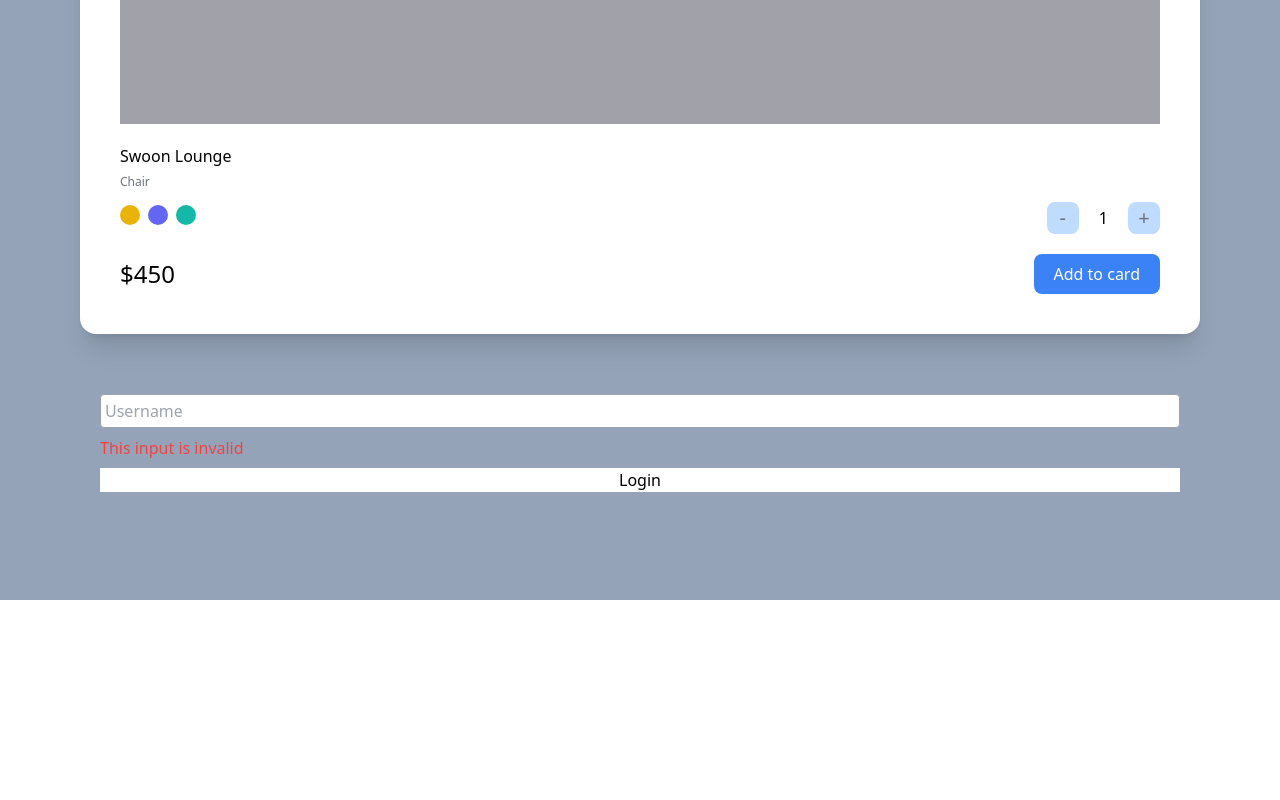
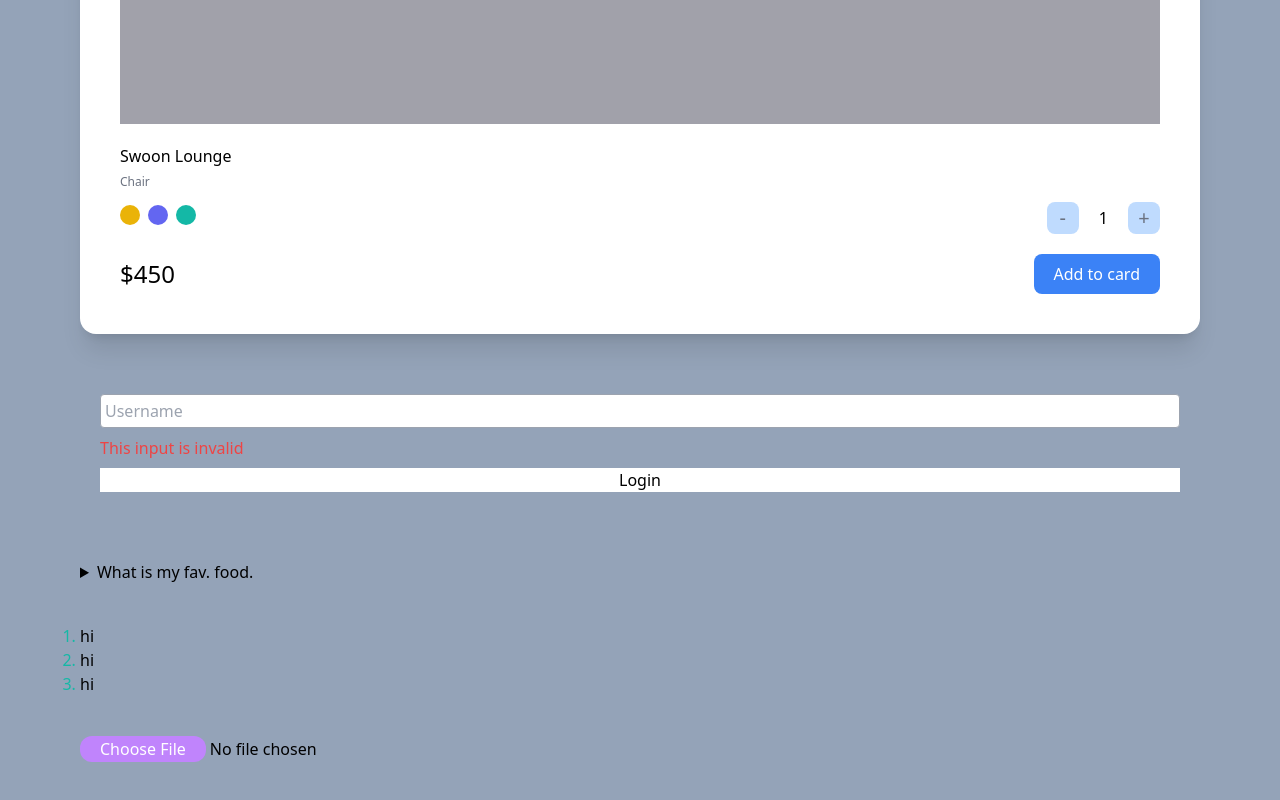
Before and after one commit to Rootjang92/carrot-market-clone, a Next.js app: page / in a window 1280 px wide. Shown: the part 1102-1902 px from the top of the page. Before the commit the page ends 1702 px from the top, so only its background shows below. Built offline with nearby package versions, Linux system fonts and the light colour scheme.

Commit message:
file, ul, details selector

```diff
--- a/pages/index.tsx
+++ b/pages/index.tsx
@@ -107,6 +107,19 @@
         <input type="submit" value="Login" className="bg-white" />
         <button />
       </form>
+      <details className="select-none open:bg-indigo-400 open:text-white">
+        <summary className="cursor-pointer">What is my fav. food.</summary>
+        <span>김치</span>
+      </details>
+      <ul className="list-decimal marker:text-teal-500">
+        <li>hi</li>
+        <li>hi</li>
+        <li>hi</li>
+      </ul>
+      <input
+        type="file"
+        className="file:cursor-pointer file:rounded-xl file:border-0 file:bg-purple-400 file:px-5 file:text-white file:transition-colors file:hover:bg-white file:hover:text-purple-400"
+      />
     </div>
   );
 };
```
